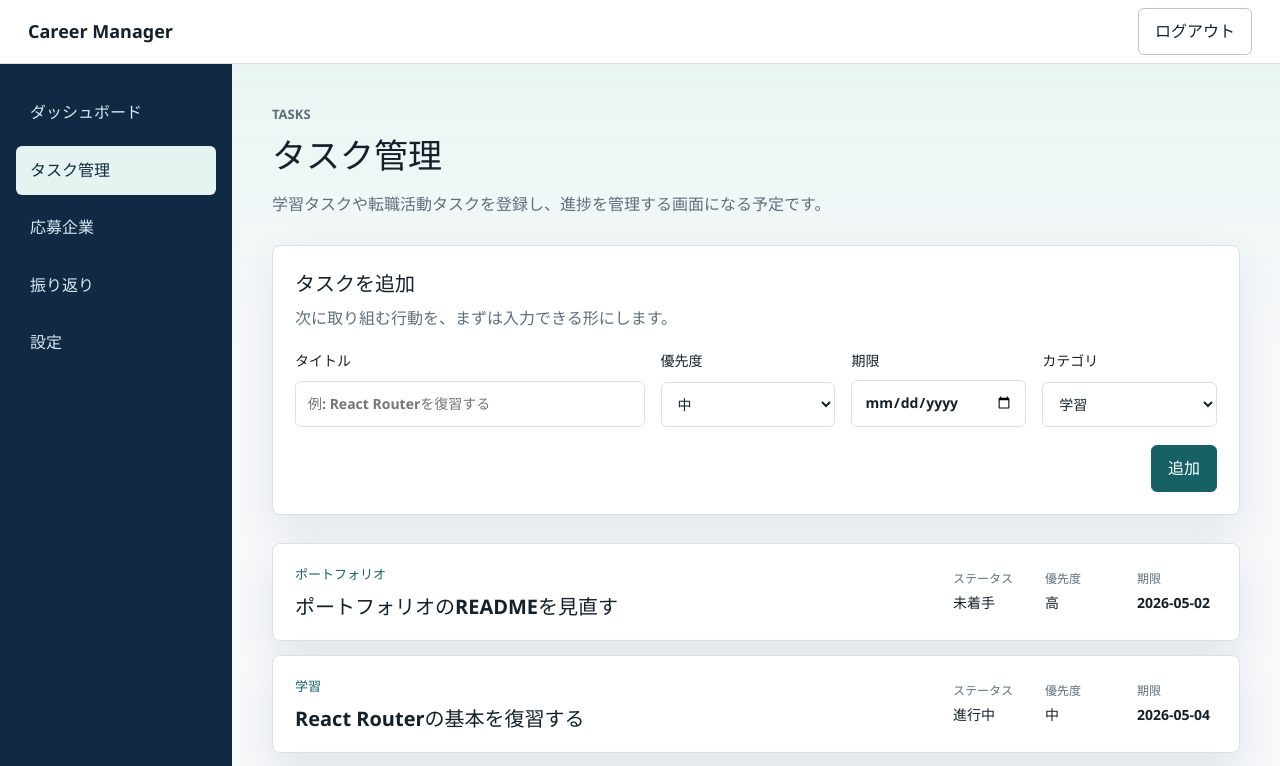
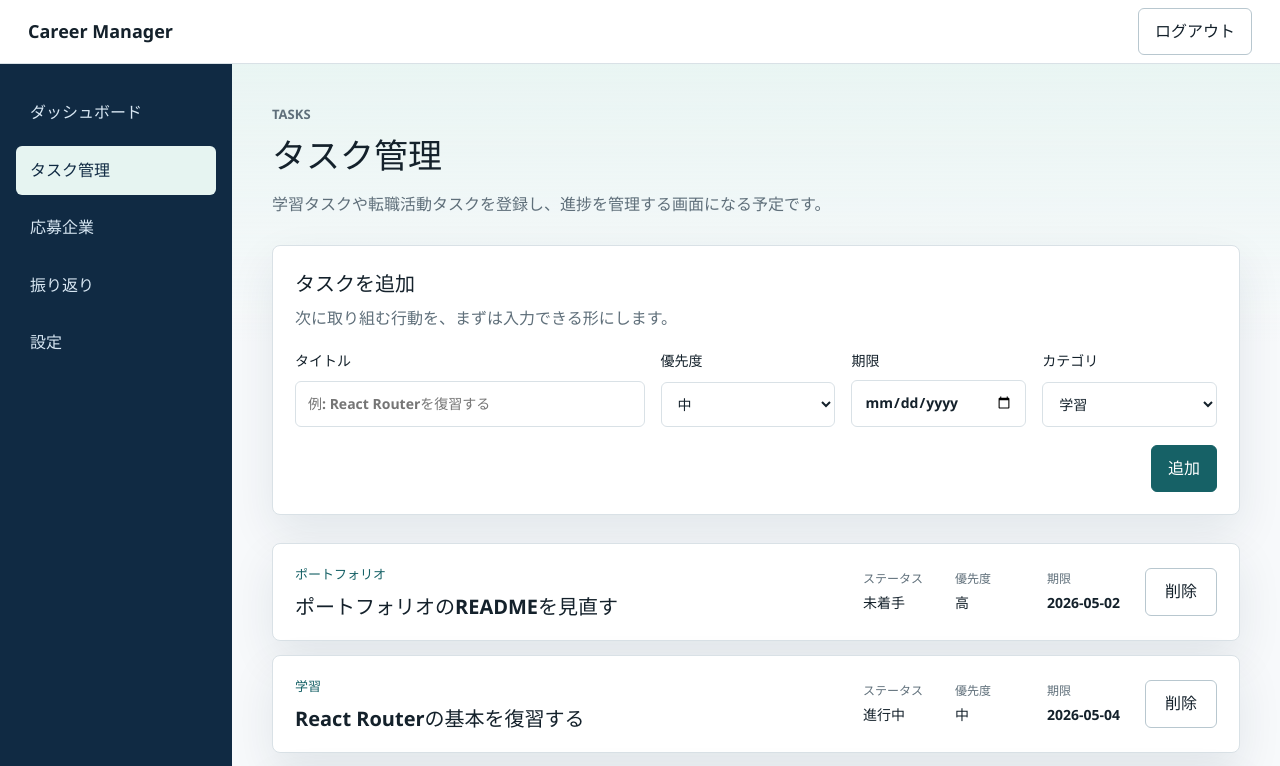
Before and after one commit to pon2kyabetsu/job-hunt, a React (Vite) app: page /tasks in a window 1280 px wide. Shown: the top 766 px of the page. Built offline with nearby package versions, Linux system fonts and the light colour scheme.

Commit message:
Implement task deletion

```diff
--- a/src/App.css
+++ b/src/App.css
@@ -196,7 +196,7 @@
   box-shadow: var(--shadow);
   display: grid;
   gap: 18px;
-  grid-template-columns: minmax(0, 1fr) auto;
+  grid-template-columns: minmax(0, 1fr) auto auto;
   padding: 20px 22px;
 }
 
@@ -241,6 +241,15 @@
   font-size: 14px;
   font-weight: 700;
   margin: 0;
+}
+
+.task-card-actions {
+  display: flex;
+  justify-content: flex-end;
+}
+
+.task-delete-button {
+  min-width: 72px;
 }
 
 .empty-state {
--- a/src/features/tasks/components/TaskCard.tsx
+++ b/src/features/tasks/components/TaskCard.tsx
@@ -6,10 +6,11 @@ import {
 import type { Task } from '../types'
 
 type TaskCardProps = {
+  onDeleteTask: (taskId: string) => void
   task: Task
 }
 
-export function TaskCard({ task }: TaskCardProps) {
+export function TaskCard({ onDeleteTask, task }: TaskCardProps) {
   return (
     <article className="task-card">
       <div className="task-card-main">
@@ -31,6 +32,16 @@ export function TaskCard({ task }: TaskCardProps) {
           <dd>{task.dueDate ?? '未設定'}</dd>
         </div>
       </dl>
+
+      <div className="task-card-actions">
+        <button
+          className="secondary-button task-delete-button"
+          type="button"
+          onClick={() => onDeleteTask(task.id)}
+        >
+          削除
+        </button>
+      </div>
     </article>
   )
 }
--- a/src/pages/TasksPage.tsx
+++ b/src/pages/TasksPage.tsx
@@ -23,6 +23,12 @@ function TasksPage() {
     setTasks((currentTasks) => [...currentTasks, newTask])
   }
 
+  function handleDeleteTask(taskId: string) {
+    setTasks((currentTasks) =>
+      currentTasks.filter((task) => task.id !== taskId),
+    )
+  }
+
   return (
     <section className="page-section">
       <div className="page-heading">
@@ -38,7 +44,11 @@ function TasksPage() {
       {tasks.length > 0 ? (
         <div className="task-list" aria-label="タスク一覧">
           {tasks.map((task) => (
-            <TaskCard key={task.id} task={task} />
+            <TaskCard
+              key={task.id}
+              task={task}
+              onDeleteTask={handleDeleteTask}
+            />
           ))}
         </div>
       ) : (
```
